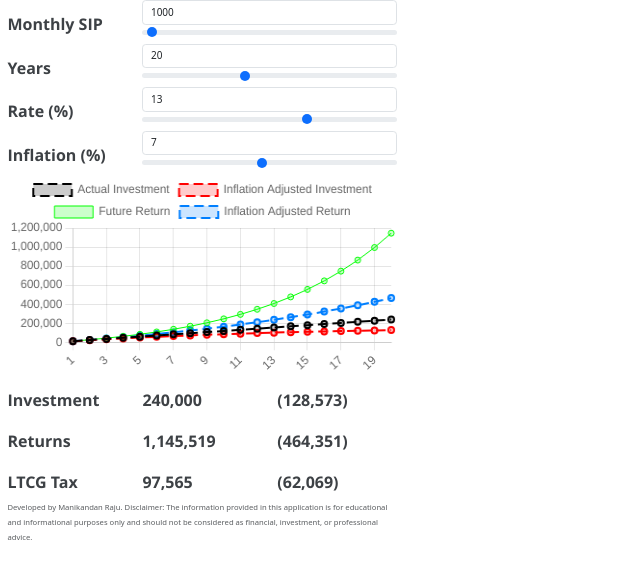
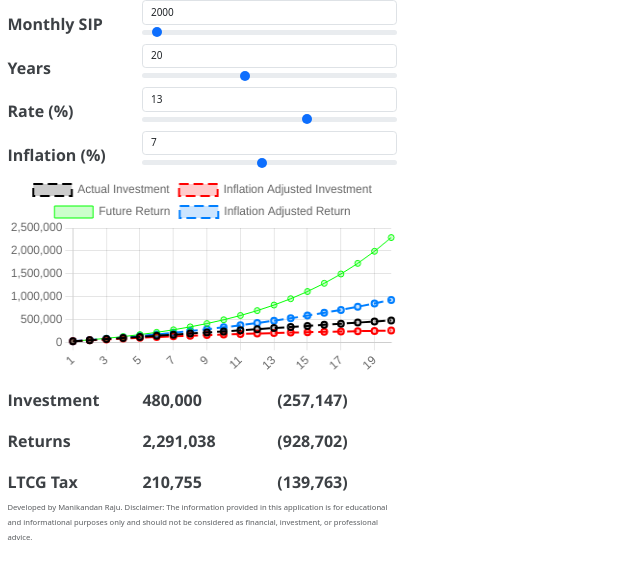
Before and after one commit to Manikandan-Raju/web-app, a React (Create React App) app in the folder frontend/: page / in a window 1280 px wide. Shown: the top 578 px of the page, without its empty margins (0-640 px from the left). Built offline with nearby package versions, Linux system fonts and the light colour scheme.

Commit message:
make 2000

```diff
--- a/frontend/src/App.js
+++ b/frontend/src/App.js
@@ -9,7 +9,7 @@ import { Chart as ChartJS, CategoryScale, LinearScale, LineElement, Title, Toolt
 ChartJS.register(CategoryScale, LinearScale, LineElement, Title, Tooltip, Legend, PointElement);
 
 function App() {
-  const [investment, setInvestment] = useState(1000);
+  const [investment, setInvestment] = useState(2000);
   const [rate, setRate] = useState(13);
   const [inflation, setinflation] = useState(7);
   const [years, setYears] = useState(20);
```
